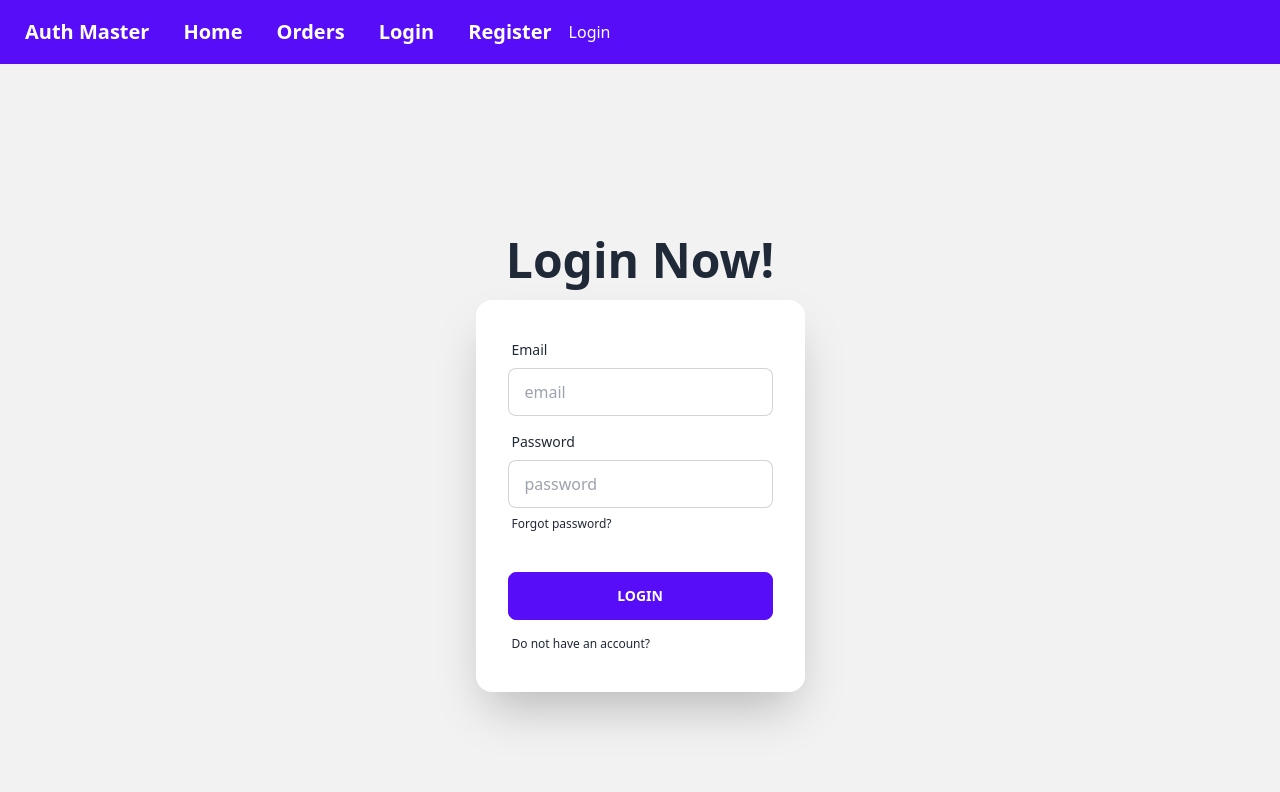
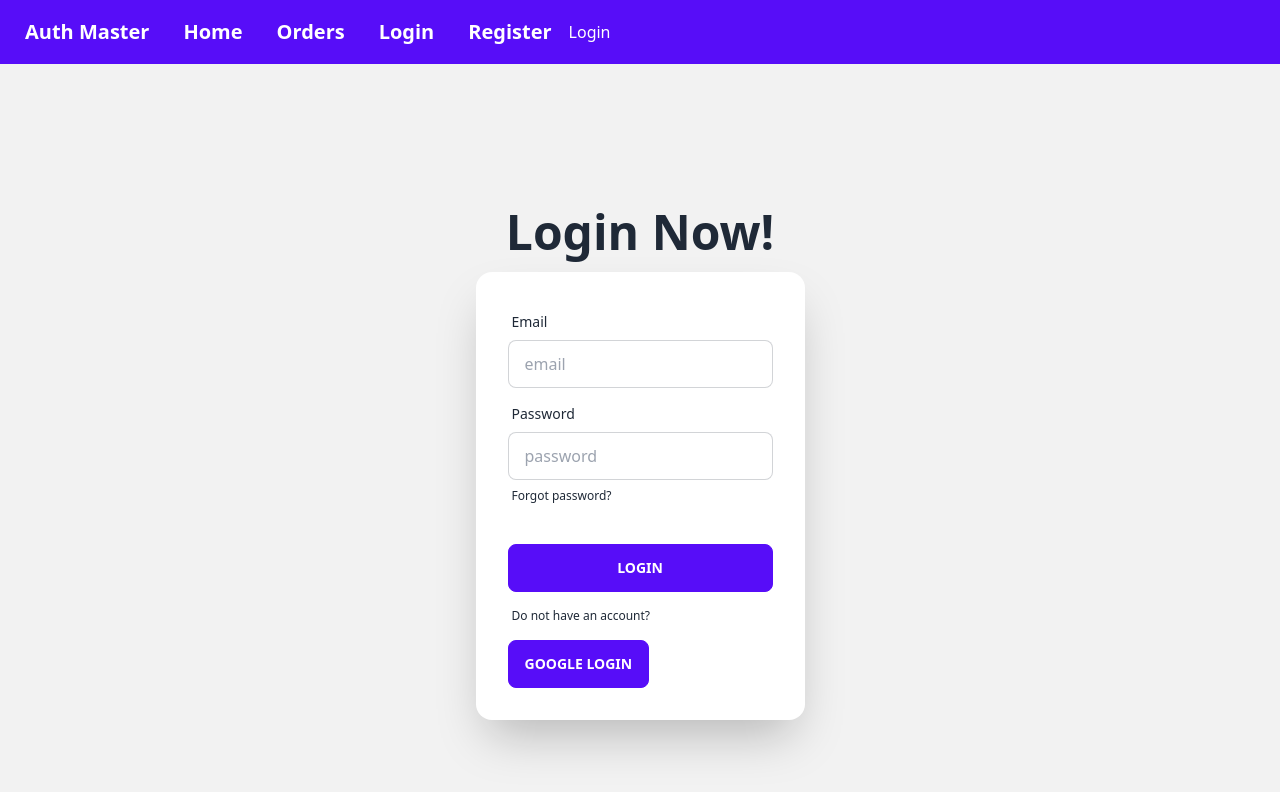
Before and after one commit to arefin-aareef/auth-firebase-context-tailwind, a React (Vite) app in the folder client/: page /login in a window 1280 px wide. Shown: the top 792 px of the page. Built offline with nearby package versions, Linux system fonts and the light colour scheme; no server answers.

Commit message:
Login with google

```diff
--- a/client/src/components/Login.jsx
+++ b/client/src/components/Login.jsx
@@ -5,7 +5,7 @@
 
 const Login = () => {
 
-    const { signIn } = useContext(AuthContext)
+    const { signIn, signInWithGoogle } = useContext(AuthContext)
 
     const handleLogin = event => {
         event.preventDefault()
@@ -23,6 +23,15 @@
         .catch(error => {
             console.log(error);
         })
+    }
+
+    const handleGoogleSignIn = () => {
+      signInWithGoogle()
+      .then(result => {
+        const loggedUser = result.user
+        console.log(loggedUser);
+      })
+      .catch(error => console.log(error))
     }
 
   return (
@@ -70,8 +79,10 @@
                 Do not have an account?
                 </Link>
             </label>
+            <div>
+            <button onClick={handleGoogleSignIn} className="btn btn-primary">Google Login</button>
+            </div>
           </form>
-
         </div>
       </div>
     </div>
--- a/client/src/providers/AuthProviders.jsx
+++ b/client/src/providers/AuthProviders.jsx
@@ -1,11 +1,12 @@
 /* eslint-disable no-unused-vars */
 import React, { createContext, useEffect, useState } from 'react';
-import { createUserWithEmailAndPassword, getAuth, onAuthStateChanged, signInWithEmailAndPassword, signOut } from "firebase/auth";
+import { createUserWithEmailAndPassword, getAuth, GoogleAuthProvider, onAuthStateChanged, signInWithEmailAndPassword, signInWithPopup, signOut } from "firebase/auth";
 import app from '../firebase/firebase.config';
 
 export const AuthContext = createContext(null);
 
 const auth = getAuth(app);
+const googleAuthProvider = new GoogleAuthProvider()
 
 // eslint-disable-next-line react/prop-types
 const AuthProviders = ({ children }) => {
@@ -22,6 +23,10 @@
 
     const logOut = () => {
         return signOut (auth)
+    }
+
+    const signInWithGoogle = () => {
+        return signInWithPopup(auth, googleAuthProvider)
     }
 
     // observe auth state change
@@ -41,6 +46,7 @@
         loading,
         createUser,
         signIn,
+        signInWithGoogle,
         logOut
     }
 
```
